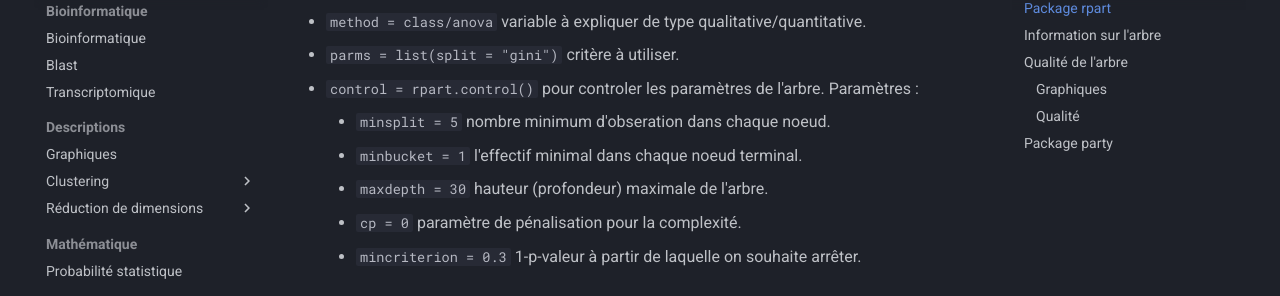
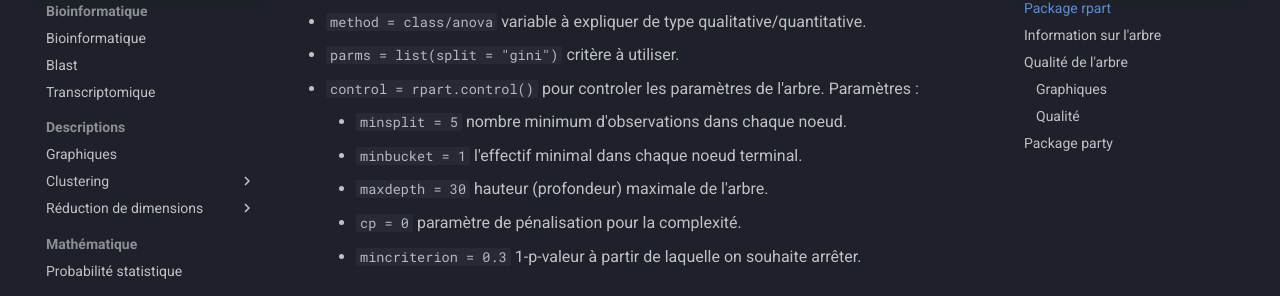
Before and after one commit to gdemare/Informatique, an MkDocs documentation site: the page built from docs/r/models/classification/arbre de décision.md, in a window 1280 px wide and 900 px high, scrolled down 400 px. Shown: the part 148-444 px from the top of the window. Built offline with MkDocs 1.6.1 and Material for MkDocs 9.7.7, drawn with Linux system fonts in a browser that asks for light colours; comment, search, counter and statistics services are not loaded.

Commit message:
Update arbre de décision.md

```diff
--- a/docs/r/models/classification/arbre de décision.md
+++ b/docs/r/models/classification/arbre de décision.md
@@ -17,7 +17,7 @@ Option :
 * `parms = list(split = "gini")` critère à utiliser.
 * `control = rpart.control()` pour controler les paramètres de l'arbre. Paramètres :
 
-	* `minsplit = 5` nombre minimum d'obseration dans chaque noeud.
+	* `minsplit = 5` nombre minimum d'observations dans chaque noeud.
 	* `minbucket = 1` l'effectif minimal dans chaque noeud terminal.
  	* `maxdepth = 30` hauteur (profondeur) maximale de l'arbre.
 	* `cp = 0` paramètre de pénalisation pour la complexité.
```
